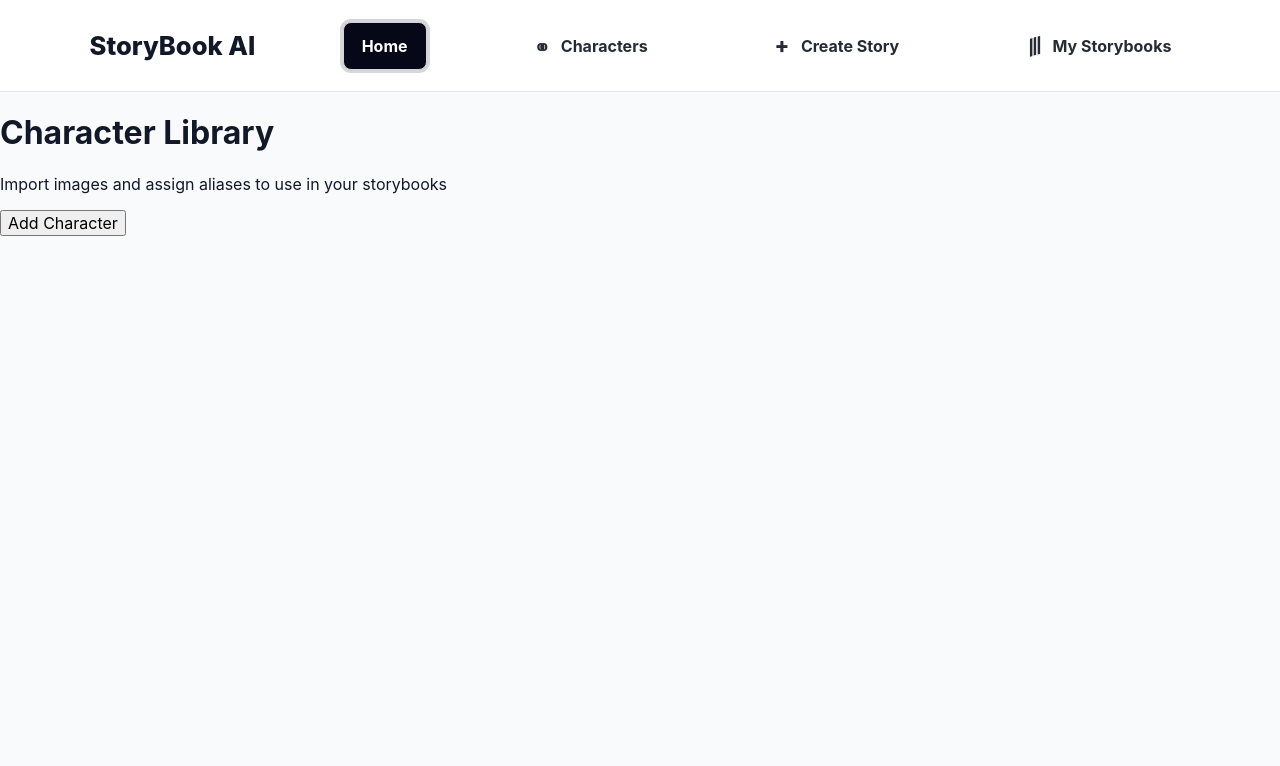
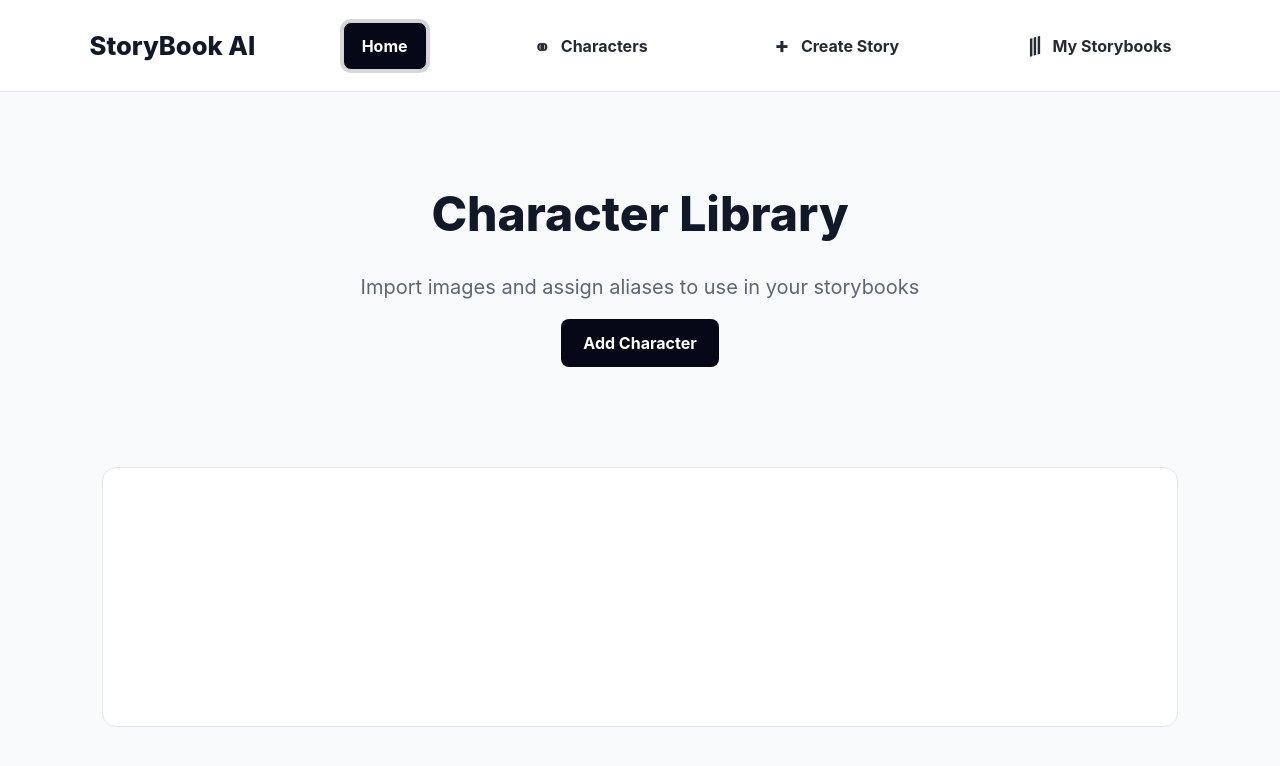
Before and after one commit to MexicanCacti/Project2Group5, a React (Vite) app in the folder client/: page /characters in a window 1280 px wide. Shown: the top 766 px of the page. Built offline with nearby package versions, Linux system fonts and the light colour scheme.

Commit message:
Update Characters css

```diff
--- a/client/src/styles/Characters.css
+++ b/client/src/styles/Characters.css
@@ -0,0 +1,38 @@
+#Characters {
+    background-color: #f8fafc;
+    min-height: 100vh;
+}
+
+#CharactersContent {
+    padding: 60px 8%;
+    text-align: center;
+}
+
+#CharactersIntro h1 {
+    font-size: 48px;
+    font-weight: 800;
+}
+
+#CharactersIntro p {
+    font-size: 20px;
+    color: #5f6675;
+}
+
+#CharactersIntro button {
+    background-color: #070817;
+    color: white;
+    border: none;
+    border-radius: 8px;
+    padding: 14px 22px;
+    font-weight: 700;
+    cursor: pointer;
+}
+
+#CharactersBox {
+    width: 84%;
+    min-height: 260px;
+    margin: 40px auto;
+    background-color: white;
+    border: 1px solid #e5e7eb;
+    border-radius: 14px;
+}
```
